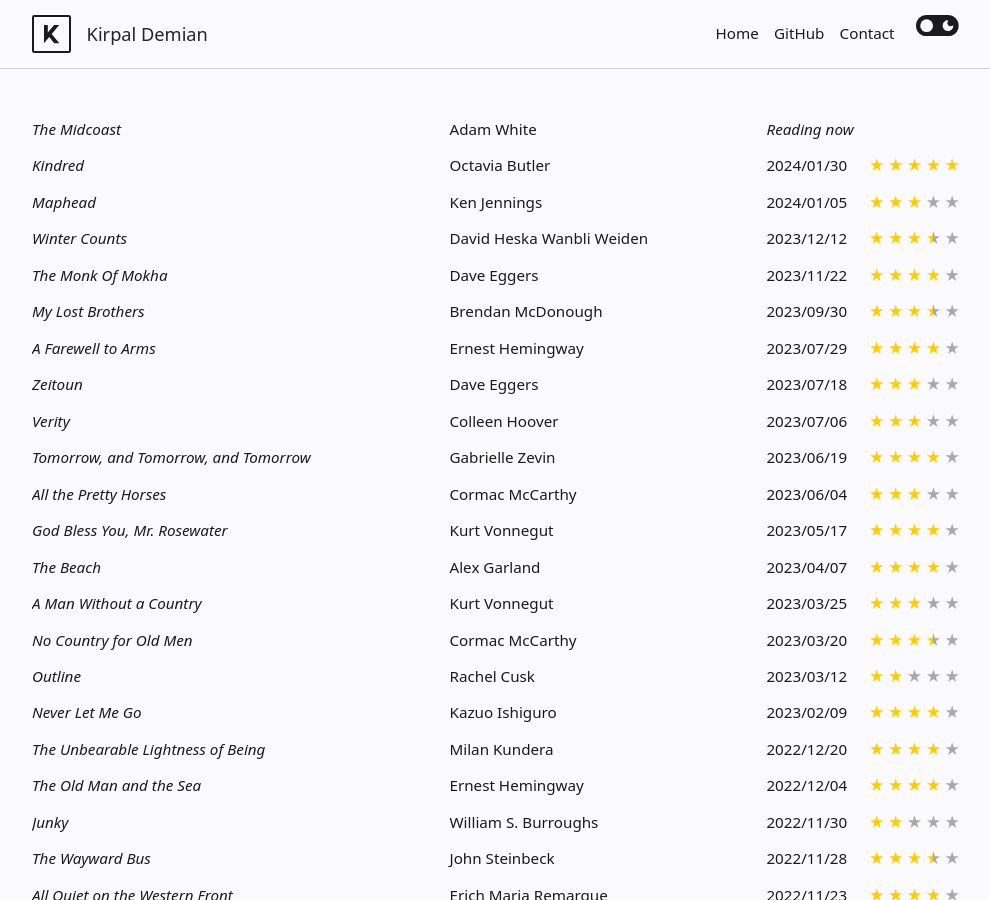
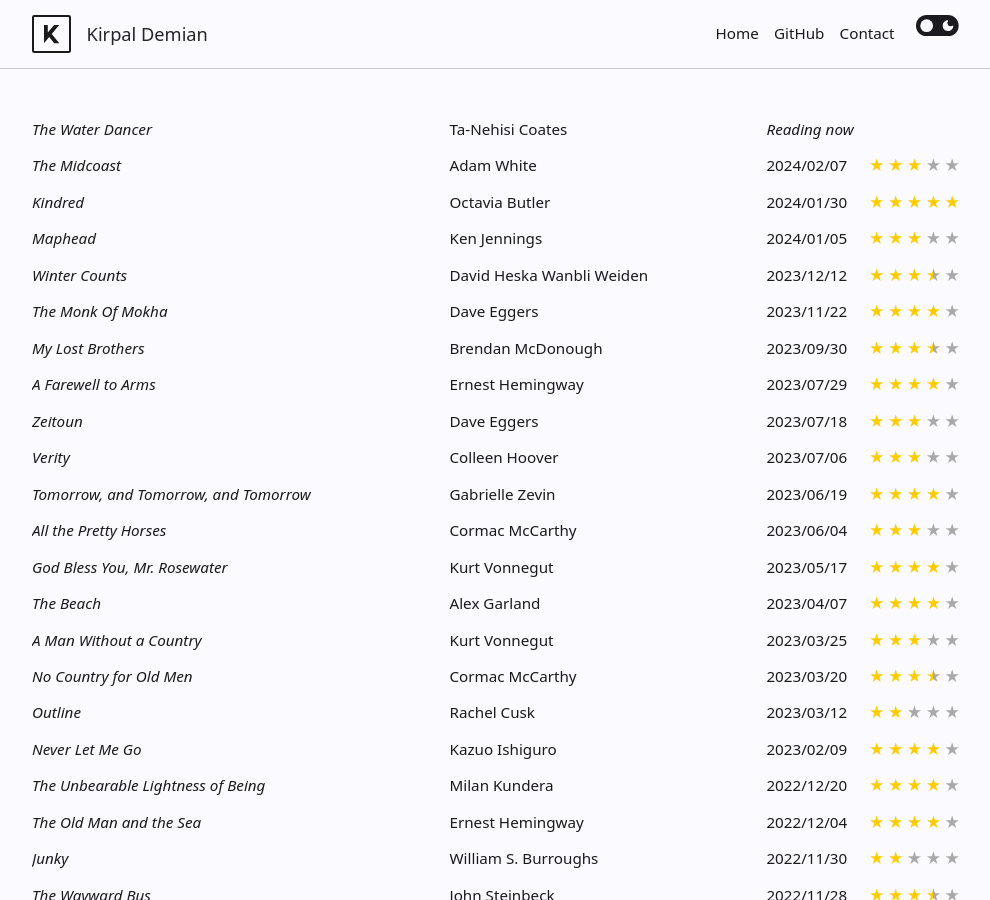
Before and after one commit to Kirpal/kirpal, a Jekyll site: the page built from reading.html, in a window 1280 px wide and 900 px high. Shown: the whole window, without its empty margins (144-1134 px from the left). Built offline with Jekyll 4.4.1, drawn with Linux system fonts in a browser that asks for light colours.

Commit message:
Update reading.yml

```diff
--- a/_data/reading.yml
+++ b/_data/reading.yml
@@ -1,10 +1,18 @@
+- title: 'The Water Dancer'
+  author: Ta-Nehisi Coates
+  isbn: 9780399590597
+  status: currently-reading
+  date_started: 2024/02/09
+  date_finished:
+  rating:
+
 - title: 'The Midcoast'
   author: Adam White
   isbn: 9780593243152
-  status: currently-reading
+  status: read
   date_started: 2024/02/02
-  date_finished:
-  rating:
+  date_finished: 2024/02/07
+  rating: 3
 
 - title: 'Kindred'
   author: Octavia Butler
```
